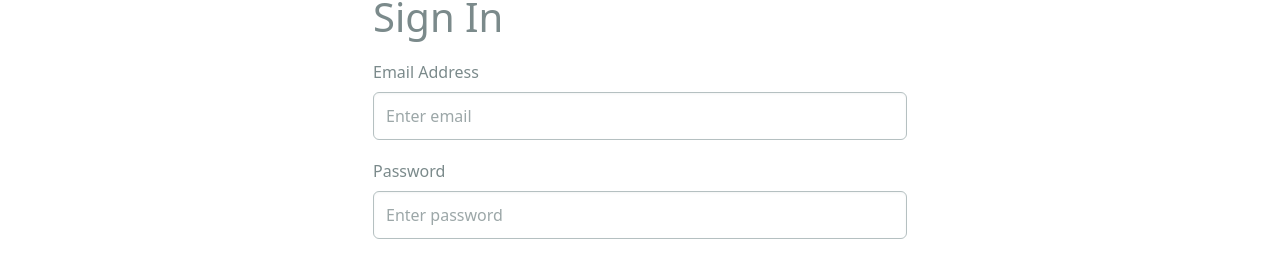
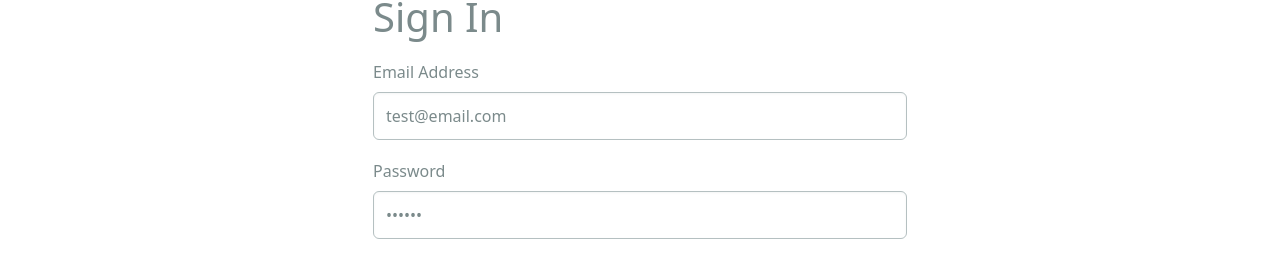
Before and after one commit to almaastaj/GadgetCraze, a React (Create React App) app in the folder frontend/: page /login in a window 1280 px wide. Shown: the part 113-378 px from the top of the page. Built offline with nearby package versions, Linux system fonts and the light colour scheme.

Commit message:
Add default login

```diff
--- a/frontend/src/screens/LoginScreen.jsx
+++ b/frontend/src/screens/LoginScreen.jsx
@@ -10,8 +10,8 @@ import { setCredentials } from "../slices/authSlice";
 import { toast } from "react-toastify";
 
 const LoginScreen = () => {
-    const [email, setEmail] = useState("");
-    const [password, setPassword] = useState("");
+    const [email, setEmail] = useState("test@email.com");
+    const [password, setPassword] = useState("123456");
 
     const dispatch = useDispatch();
     const navigate = useNavigate();
@@ -65,7 +65,12 @@ const LoginScreen = () => {
                     ></Form.Control>
                 </Form.Group>
 
-                <Button type="submit" variant="primary" className="mt-2" disabled={isLoading}>
+                <Button
+                    type="submit"
+                    variant="primary"
+                    className="mt-2"
+                    disabled={isLoading}
+                >
                     Sign In
                 </Button>
                 {isLoading && <Loader />}
@@ -73,7 +78,16 @@ const LoginScreen = () => {
 
             <Row className="py-3">
                 <Col>
-                    New Customer? <Link to={redirect ? `/register?redirect=${redirect}` : "/register"}>Register</Link>
+                    New Customer?{" "}
+                    <Link
+                        to={
+                            redirect
+                                ? `/register?redirect=${redirect}`
+                                : "/register"
+                        }
+                    >
+                        Register
+                    </Link>
                 </Col>
             </Row>
         </FormContainer>
```
